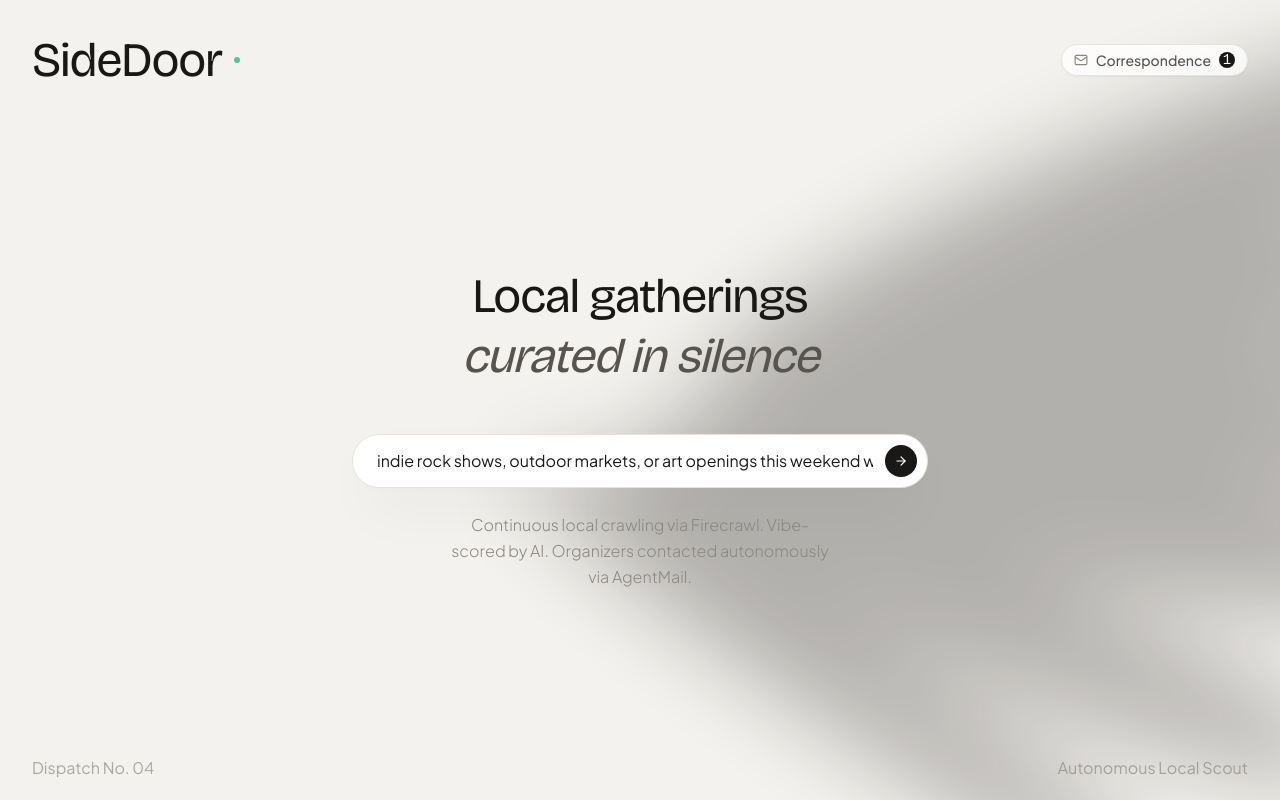
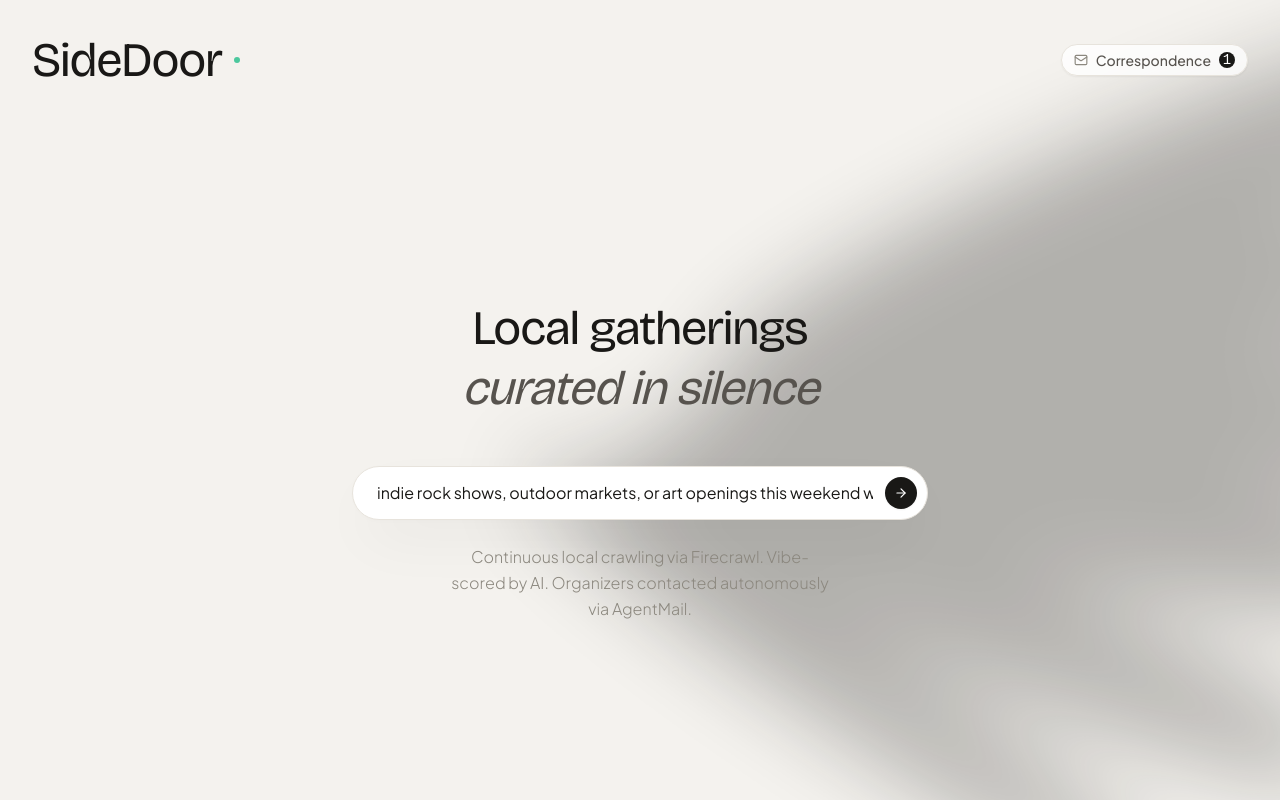
Before and after one commit to 1ewig/sidedoor-convex, a Next.js app: page / in a window 1280 px wide. Built offline with nearby package versions, Linux system fonts and the light colour scheme.

Commit message:
feat: remove footer fluff text and component

```diff
--- a/src/app/page.client.tsx
+++ b/src/app/page.client.tsx
@@ -8,7 +8,6 @@ import { Header } from '@/components/layout/Header';
 import { FloatingDock } from '@/components/discovery/FloatingDock';
 import { DiscoveredFeed } from '@/components/discovery/DiscoveredFeed';
 import { CorrespondenceDrawer } from '@/components/agent/CorrespondenceDrawer';
-import { Footer } from '@/components/layout/Footer';
 import { LocalEvent } from '@/types';
 
 export function PageClient() {
@@ -102,9 +101,6 @@ export function PageClient() {
         />
       </div>
 
-      {/* Footer */}
-      <Footer />
-
       {/* Correspondence Drawer */}
       <CorrespondenceDrawer
         isOpen={isDrawerOpen}
--- a/src/components/layout/Footer.tsx
+++ /dev/null
@@ -1,8 +0,0 @@
-export function Footer() {
-  return (
-    <footer className="relative z-10 w-full px-8 py-5 flex items-center justify-between text-[var(--text-2xs)] text-[var(--theme-text-muted)]/70">
-      <span>Dispatch No. 04</span>
-      <span>Autonomous Local Scout</span>
-    </footer>
-  );
-}
```
